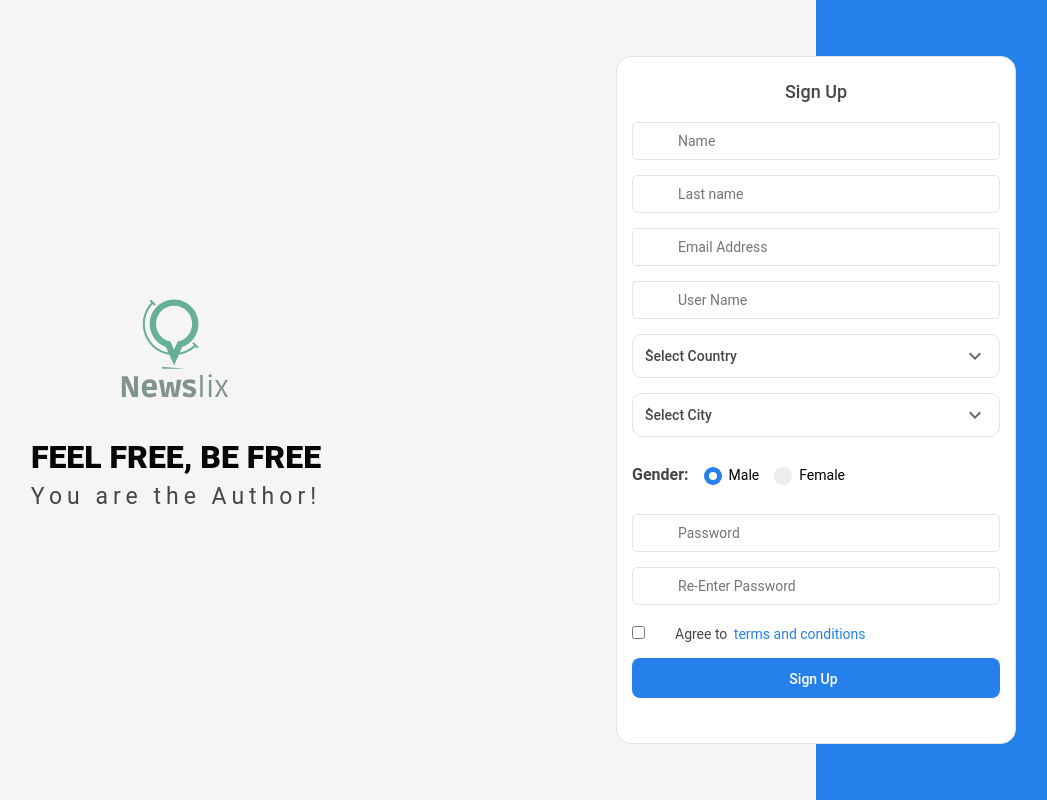
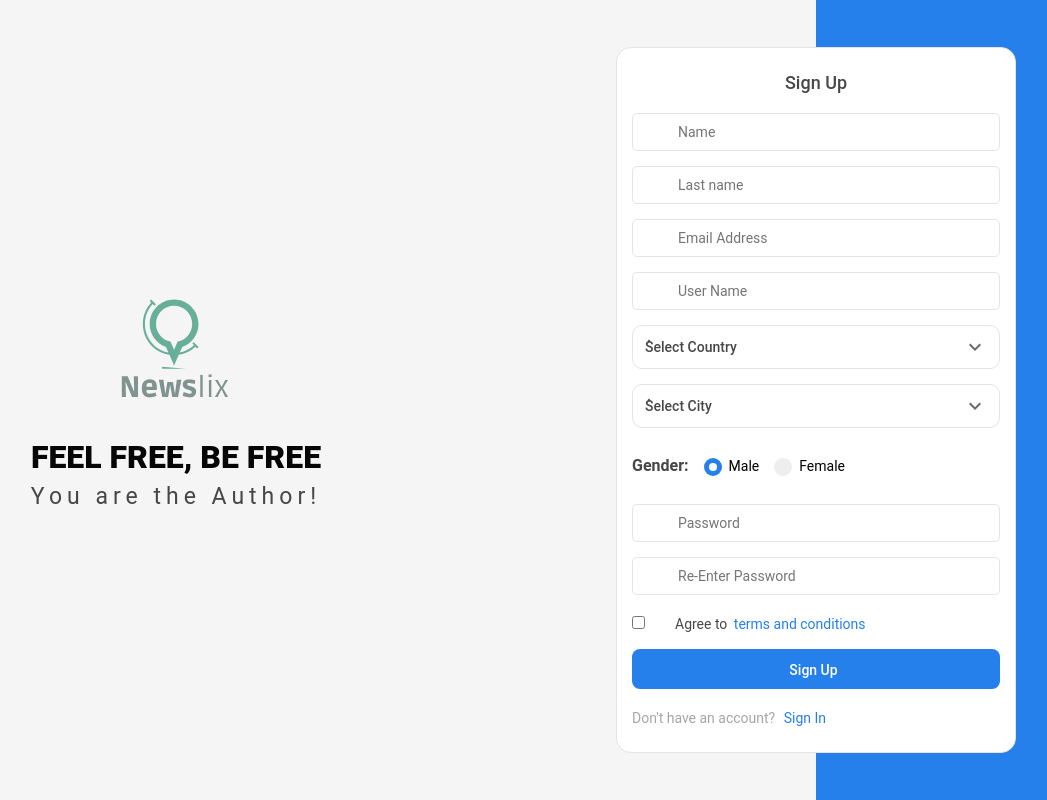
Before and after one commit to madanodyblum/new-post, a Next.js app in the folder frontend/: page /auth/signup in a window 1280 px wide. Shown: the whole page, without its empty margins (208-1255 px from the left). Built offline with nearby package versions, Linux system fonts and the light colour scheme; some icons are missing.

Commit message:
singup change

```diff
--- a/frontend/components/auth/SignUp/SignUp.tsx
+++ b/frontend/components/auth/SignUp/SignUp.tsx
@@ -314,12 +314,12 @@ export default (form: AuthInterface.ISignUpProps) => {
           </Button>
         </div>
         <div className="login">
-          {/* <span className="text">
+          <span className="text">
             Don't have an account?{" "}
             <Link shallow href="/auth/login">
               <a>Sign In</a>
             </Link>
-          </span> */}
+          </span>
         </div>
       </div>
     </SignForm>
```
